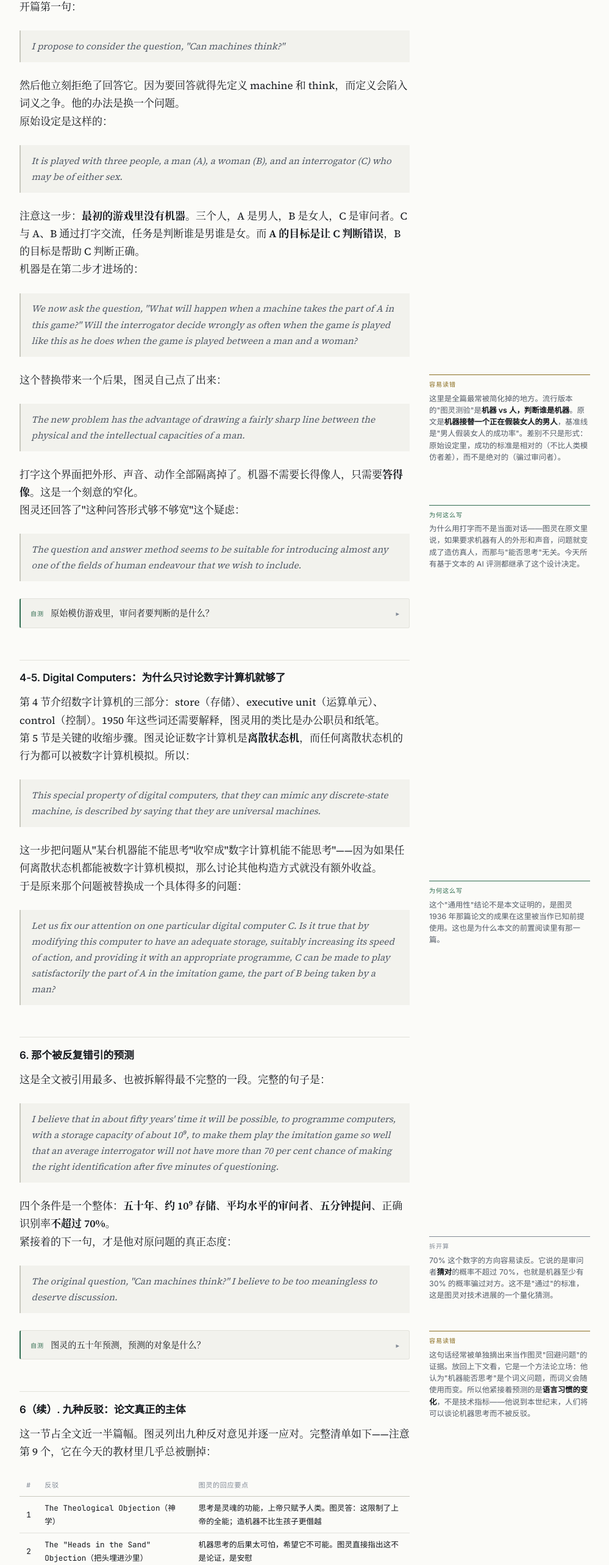
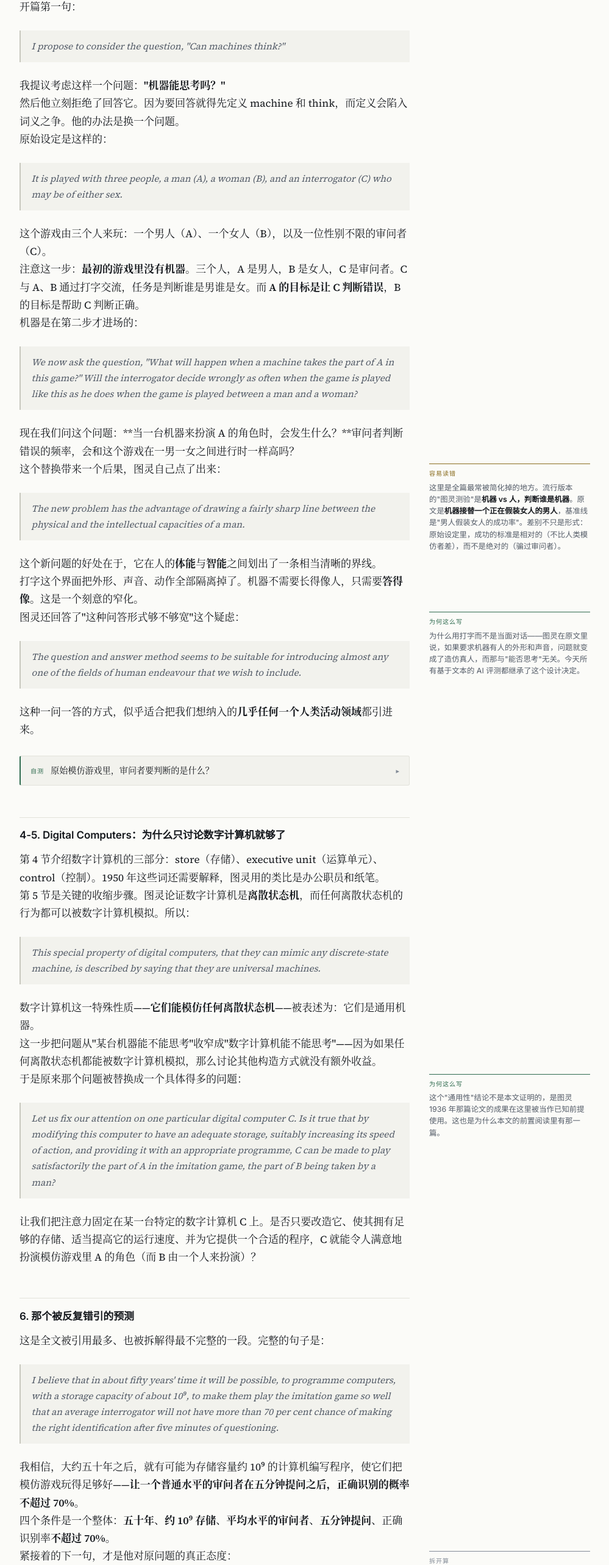
Before and after one commit to EleaZeno/EleaZeno.github.io, an Astro site: page /classics/turing-1950 in a window 1280 px wide. Shown: the part 1980-4546 px from the top of the page at 61% size, without its empty margins (264-1263 px from the left). Built offline with nearby package versions, Linux system fonts and the light colour scheme; Astro itself is replaced by a stand-in of ours; some packages are replaced by stand-ins of ours.

Commit message:
content(turing-1950): 14 条英文引文补齐中文对照
原稿只有部分引文跟着中文分析，7 条完全没有译文，
与 shannon-1948 / bitcoin-whitepaper 的既有体例不一致
（引文 → 译文 → 分析）。逐条补齐，14/14 现在都有译文。

译文紧跟引文之后、位于 blockquote 之外，因此
rehype-quote-lang 的"无 CJK 即英文"判定不受影响：
构建后 14 个 blockquote 全部仍标记 lang="en"，0 漏标。
引文原文未改动，check_quotes 仍 14 条全过。

```diff
--- a/src/content/classics/turing-1950.mdx
+++ b/src/content/classics/turing-1950.mdx
@@ -93,17 +93,23 @@ import Prereq from '../../components/Prereq.astro';
 
 > I propose to consider the question, "Can machines think?"
 
+我提议考虑这样一个问题：**"机器能思考吗？"**
+
 然后他立刻拒绝了回答它。因为要回答就得先定义 machine 和 think，而定义会陷入词义之争。他的办法是换一个问题。
 
 原始设定是这样的：
 
 > It is played with three people, a man (A), a woman (B), and an interrogator (C) who may be of either sex.
 
+这个游戏由三个人来玩：一个男人（A）、一个女人（B），以及一位性别不限的审问者（C）。
+
 注意这一步：**最初的游戏里没有机器**。三个人，A 是男人，B 是女人，C 是审问者。C 与 A、B 通过打字交流，任务是判断谁是男谁是女。而 **A 的目标是让 C 判断错误**，B 的目标是帮助 C 判断正确。
 
 机器是在第二步才进场的：
 
 > We now ask the question, "What will happen when a machine takes the part of A in this game?" Will the interrogator decide wrongly as often when the game is played like this as he does when the game is played between a man and a woman?
+
+现在我们问这个问题：**当一台机器来扮演 A 的角色时，会发生什么？**审问者判断错误的频率，会和这个游戏在一男一女之间进行时一样高吗？
 
 <Sidenote kind="caution">
 这里是全篇最常被简化掉的地方。流行版本的"图灵测验"是**机器 vs 人，判断谁是机器**。原文是**机器接替一个正在假装女人的男人**，基准线是"男人假装女人的成功率"。差别不只是形式：原始设定里，成功的标准是相对的（不比人类模仿者差），而不是绝对的（骗过审问者）。
@@ -112,6 +118,8 @@ import Prereq from '../../components/Prereq.astro';
 这个替换带来一个后果，图灵自己点了出来：
 
 > The new problem has the advantage of drawing a fairly sharp line between the physical and the intellectual capacities of a man.
+
+这个新问题的好处在于，它在人的**体能**与**智能**之间划出了一条相当清晰的界线。
 
 打字这个界面把外形、声音、动作全部隔离掉了。机器不需要长得像人，只需要**答得像**。这是一个刻意的窄化。
 
@@ -122,6 +130,8 @@ import Prereq from '../../components/Prereq.astro';
 图灵还回答了"这种问答形式够不够宽"这个疑虑：
 
 > The question and answer method seems to be suitable for introducing almost any one of the fields of human endeavour that we wish to include.
+
+这种一问一答的方式，似乎适合把我们想纳入的**几乎任何一个人类活动领域**都引进来。
 
 <Check q="原始模仿游戏里，审问者要判断的是什么？">
 判断谁是男人、谁是女人——不是判断谁是机器。机器的角色是接替那个"假装女人的男人"（A），衡量标准是它骗过审问者的频率是否不低于人类男性做同一件事的频率。
@@ -135,6 +145,8 @@ import Prereq from '../../components/Prereq.astro';
 
 > This special property of digital computers, that they can mimic any discrete-state machine, is described by saying that they are universal machines.
 
+数字计算机这一特殊性质——**它们能模仿任何离散状态机**——被表述为：它们是通用机器。
+
 这一步把问题从"某台机器能不能思考"收窄成"数字计算机能不能思考"——因为如果任何离散状态机都能被数字计算机模拟，那么讨论其他构造方式就没有额外收益。
 
 <Sidenote kind="why">
@@ -145,11 +157,15 @@ import Prereq from '../../components/Prereq.astro';
 
 > Let us fix our attention on one particular digital computer C. Is it true that by modifying this computer to have an adequate storage, suitably increasing its speed of action, and providing it with an appropriate programme, C can be made to play satisfactorily the part of A in the imitation game, the part of B being taken by a man?
 
+让我们把注意力固定在某一台特定的数字计算机 C 上。是否只要改造它、使其拥有足够的存储、适当提高它的运行速度、并为它提供一个合适的程序，C 就能令人满意地扮演模仿游戏里 A 的角色（而 B 由一个人来扮演）？
+
 ## 6. 那个被反复错引的预测
 
 这是全文被引用最多、也被拆解得最不完整的一段。完整的句子是：
 
 > I believe that in about fifty years' time it will be possible, to programme computers, with a storage capacity of about 10⁹, to make them play the imitation game so well that an average interrogator will not have more than 70 per cent chance of making the right identification after five minutes of questioning.
+
+我相信，大约五十年之后，就有可能为存储容量约 10⁹ 的计算机编写程序，使它们把模仿游戏玩得足够好——**让一个普通水平的审问者在五分钟提问之后，正确识别的概率不超过 70%**。
 
 四个条件是一个整体：**五十年**、**约 10⁹ 存储**、**平均水平的审问者**、**五分钟提问**、正确识别率**不超过 70%**。
 
@@ -160,6 +176,8 @@ import Prereq from '../../components/Prereq.astro';
 紧接着的下一句，才是他对原问题的真正态度：
 
 > The original question, "Can machines think?" I believe to be too meaningless to deserve discussion.
+
+我认为，最初那个问题——"机器能思考吗？"——**太没有意义，不值得讨论**。
 
 <Sidenote kind="caution">
 这句话经常被单独摘出来当作图灵"回避问题"的证据。放回上下文看，它是一个方法论立场：他认为"机器能否思考"是个词义问题，而词义会随使用而变。所以他紧接着预测的是**语言习惯的变化**，不是技术指标——他说到本世纪末，人们将可以谈论机器思考而不被反驳。
@@ -189,6 +207,8 @@ import Prereq from '../../components/Prereq.astro';
 
 > Unfortunately the statistical evidence, at least for telepathy, is overwhelming.
 
+遗憾的是，统计证据——至少就心灵感应而言——是压倒性的。
+
 <Sidenote kind="caution">
 这句话按今天的标准是错的——心灵感应的统计证据后来被证明不成立（主要是实验设计缺陷与发表偏倚）。这一段在多数教材里被静默删除。我们保留它，因为一篇论文里作者判断失误的部分，和判断正确的部分同样是史料。而且这一段暴露了图灵的方法：他连自己不喜欢的反驳也照样处理，甚至为它设计了补救方案（"telepathy-proof room"）。
 </Sidenote>
@@ -197,6 +217,8 @@ import Prereq from '../../components/Prereq.astro';
 
 > The Analytical Engine has no pretensions to originate anything. It can do whatever we know how to order it to perform
 
+分析机不自称能**原创任何东西**。它能做的，是我们知道该如何命令它去做的任何事情。
+
 图灵的回应是把它拆成两个不同的主张：机器不能让我们意外（可以经验检验，且是假的），以及机器不能真正创造（这是关于"创造"这个词该怎么用的问题）。
 
 ## 7. Learning Machines：论文的最后一步，也是最被低估的一步
@@ -204,6 +226,8 @@ import Prereq from '../../components/Prereq.astro';
 最后一节图灵问：怎么才能造出这样的机器？他的答案不是"写一个足够聪明的程序"。
 
 > Instead of trying to produce a programme to simulate the adult mind, why not rather try to produce one which simulates the child's? If this were then subjected to an appropriate course of education one would obtain the adult brain.
+
+与其试图编写一个模拟**成年**心智的程序，何不试着做一个模拟**儿童**心智的？只要再让它接受一段适当的教育过程，就能得到成年人的大脑。
 
 <Sidenote kind="why">
 这是全文对今天最有直接关系的一段。图灵在 1950 年主张：不要手写智能，要造一个可学习的初始系统，然后训练它。他甚至算过工作量——按他自己每天写出约一千位程序的速度，六十个人稳定工作五十年可以完成，前提是"if nothing went into the wastepaper basket"（没有任何东西被扔进废纸篓）。他紧接着自己评论：显然需要更省力的方法。
@@ -216,6 +240,8 @@ import Prereq from '../../components/Prereq.astro';
 而全文真正的收尾是一句更克制的话——这才是论文的最后一句：
 
 > We can only see a short distance ahead, but we can see plenty there that needs to be done.
+
+我们只能看到前方很短的一段距离，但**在那段距离里，要做的事已经够多了**。
 
 <Check q="图灵建议如何造出能通过模仿游戏的机器？">
 不是直接编写一个模拟成年心智的程序，而是先造一个模拟儿童心智的系统——机制少、空白多——再让它经历一个适当的教育过程。今天的机器学习范式与这个建议同源。
```
